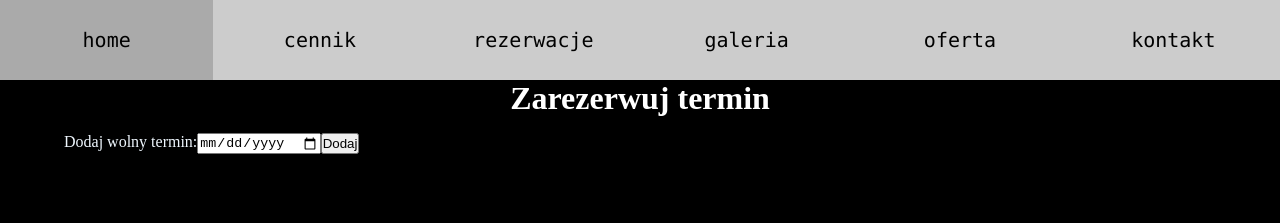
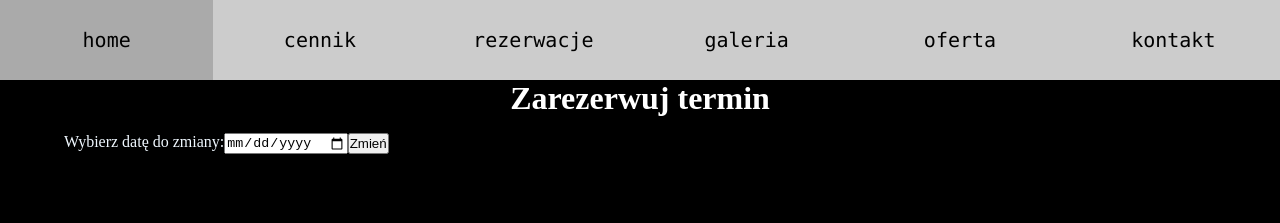
Before and after one commit to MichalMiekina/MD-detailing-website, a Vue app: page /rezerwacje in a window 1280 px wide. Shown: the top 223 px of the page. Built offline with nearby package versions, Linux system fonts and the light colour scheme; no server answers; the database is empty.

Commit message:
fix dates indexing at firebase

```diff
--- a/src/views/Rezerwacje.vue
+++ b/src/views/Rezerwacje.vue
@@ -2,20 +2,16 @@
   <div>
     <h1>Zarezerwuj termin</h1>
 
-
-
     <div id="datesContainer">
-
-      Dodaj wolny termin:
-      <input type="date" name="" id="date" v-model="date">
-      <button @click="addDate($event)">Dodaj</button>
+      Wybierz datę do zmiany:
+      <input type="date" name="" id="date" v-model="date" />
+      <button @click="addDate($event)">Zmień</button>
 
       <ul>
-      Wolne terminy:
-      <li :date="date" :key="date" v-for="date in dates">{{date}}</li>
+        Wolne terminy:
+        <li :date="date" :key="date" v-for="date in dates">{{ date }}</li>
       </ul>
     </div>
-
 
     <h1>Zaproponuj termin a oddzwonimy</h1>
     <div class="formContainer">
@@ -49,7 +45,7 @@ import emailjs from "emailjs-com";
 // import { getFirestore, collection, getDocs } from "firebase/firestore/lite";
 // Import the functions you need from the SDKs you need
 // import { initializeApp } from "https://www.gstatic.com/firebasejs/9.6.4/firebase-app.js";
-import { getDatabase, ref, get, update, child } from "firebase/database";
+import { getDatabase, ref, get, update, remove, child } from "firebase/database";
 
 export default {
   name: "ContactUs",
@@ -66,33 +62,60 @@ export default {
     };
   },
   methods: {
-    addDate(){
-      const db = getDatabase();
-      console.log(this.dates.length)
-      update(ref(db, "dates"), {[(this.datesAmount+1)]: this.date})
-      .then(()=>{
-        // alert("data stored successfully")
-      })
-      .catch((error)=>{
-        alert("unsuccesful, error: "+error)
-      })
-      window.location.reload();
-    },
-    testfun(dates) {
-      this.dates = dates
-      console.log(this.dates)
+    addDate() {
+      if (this.dates.includes(this.date)) {
+        const index = this.dates.indexOf(this.date)
+        alert("you're removing already existing date..."+index);
+        const db = getDatabase();
+        remove(ref(db, "dates/"+index))
+        .then(()=>{
+          alert("succ removed")
+        })
+        .catch((error)=>{
+          alert('unsuscc remove: '+error)
+        })
+      }
+      else {
+        const db = getDatabase();
+        update(ref(db, "dates"), { [this.datesAmount]: this.date })
+          .then(() => {
+            // alert("data stored successfully")
+          })
+          .catch((error) => {
+            alert("unsuccesful, error: " + error);
+          });
+      }
+      this.buildCalendar()
     },
     getDates() {
-      const db = getDatabase();
+      let db = getDatabase();
 
-      const dbref = ref(db);
+      let dbref = ref(db);
       get(child(dbref, "dates"))
         .then((snapshot) => {
           if (snapshot.exists()) {
-            this.datesAmount = Object.keys(snapshot.val()).length
-            console.log(Object.keys(snapshot.val()).length);
-            console.log(snapshot.val());
-            this.testfun(snapshot.val())
+
+            let datesTab=[]
+            snapshot.val().forEach(el => {
+              if(el){
+                console.log(el)
+                datesTab.push(el)
+                const index = snapshot.val().indexOf(el)
+                remove(ref(db, "dates/"+index))
+              }
+
+
+            });
+            let i=0
+            datesTab.forEach(el=>{
+              update(ref(db, "dates"), {[i]: el})
+              i++
+            })
+            console.log(snapshot.val())
+            console.log(datesTab)
+            // this.datesAmount = Object.keys(snapshot.val()).length;
+            this.datesAmount = snapshot.val().length
+            this.dates = snapshot.val()
           } else {
             alert("No data found");
           }
@@ -102,7 +125,6 @@ export default {
         });
     },
     buildCalendar() {
-      this.testfun();
       this.getDates();
     },
 
@@ -133,10 +155,9 @@ export default {
       this.message = "";
     },
   },
-  beforeMount(){
-    console.log('befmon')
-    this.buildCalendar()
-  }
+  beforeMount() {
+    this.buildCalendar();
+  },
 };
 </script>
 
@@ -193,17 +214,16 @@ input[type="submit"]:hover {
   background-color: #45a049;
 }
 
-#datesContainer{
+#datesContainer {
   display: flex;
   color: aliceblue;
   margin: 0 0 128px 64px;
 }
 
-li{
+li {
   list-style-type: none;
   margin: 4px;
   border: 1px solid white;
   text-align: center;
 }
-
 </style>
```
